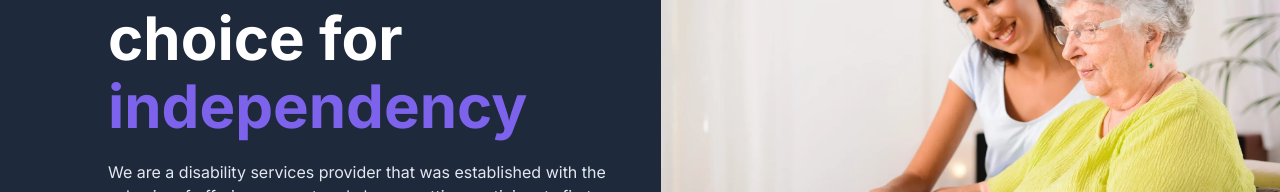
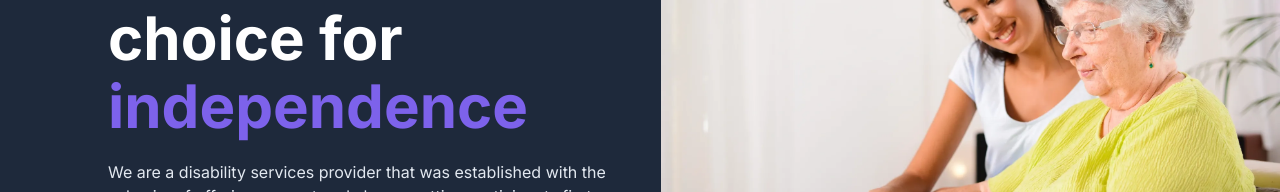
Before and after one commit to WebGhpTech/Serene-Qcare, a React (Vite) app: page / in a window 1280 px wide. Shown: the part 303-495 px from the top of the page. Built offline with nearby package versions, Linux system fonts and the light colour scheme.

Commit message:
change y to e

```diff
--- a/src/sections/Hero.jsx
+++ b/src/sections/Hero.jsx
@@ -33,7 +33,7 @@ const Hero = () => {
         <h1 className="pl-7 mb-5 font-inter text-3xl md:text-[60px] md:leading-[68px] font-bold max-sm:text-[48px] max-sm:leading-[58px] max-sm:pl-9 max-sm:text-center ease-in-text">
           <span className="sm:mt-20 text-white">The wise <br />choice for</span>
           <br />
-          <span className="text-primary animated-text">independency</span>
+          <span className="text-primary animated-text">independence</span>
         </h1>
         <p className="pl-7 font-sm font-inter text-slate-gray-100 mb-10 max-sm:text-center max-sm:pr-20 ease-in-text">
           We are a disability services provider that was established with the sole aim of offering support and always putting participants first.
```
